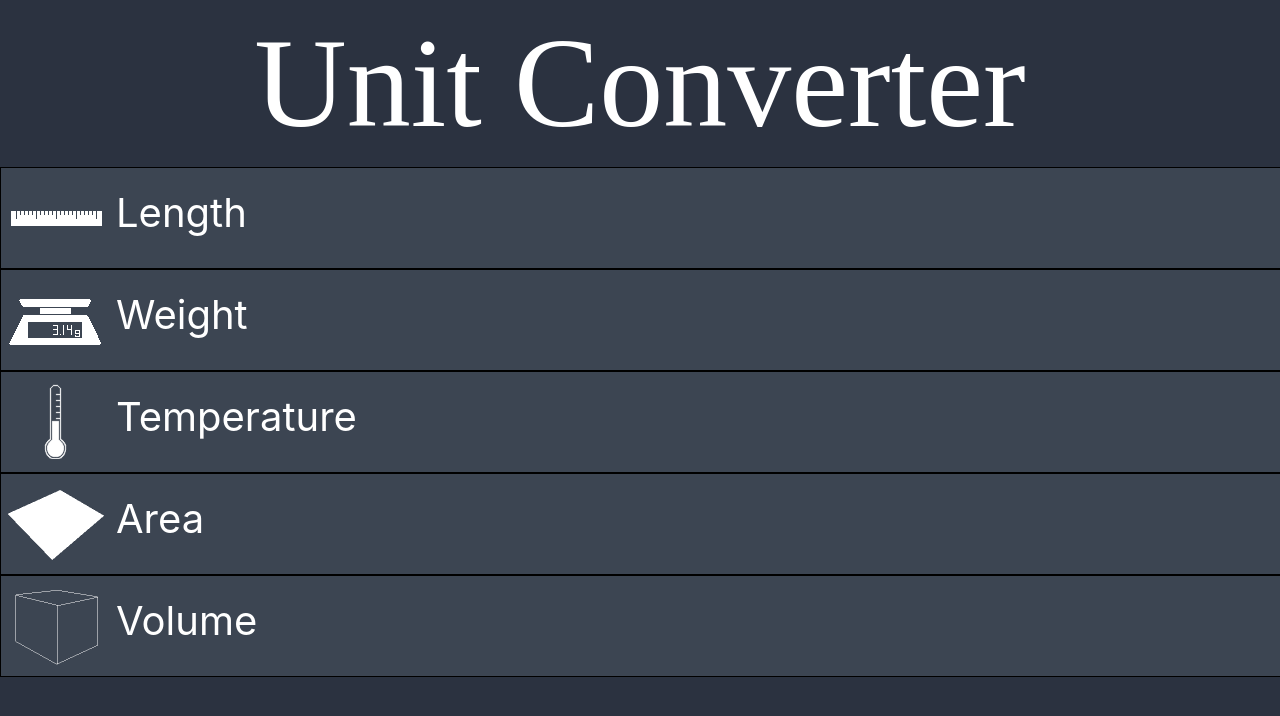
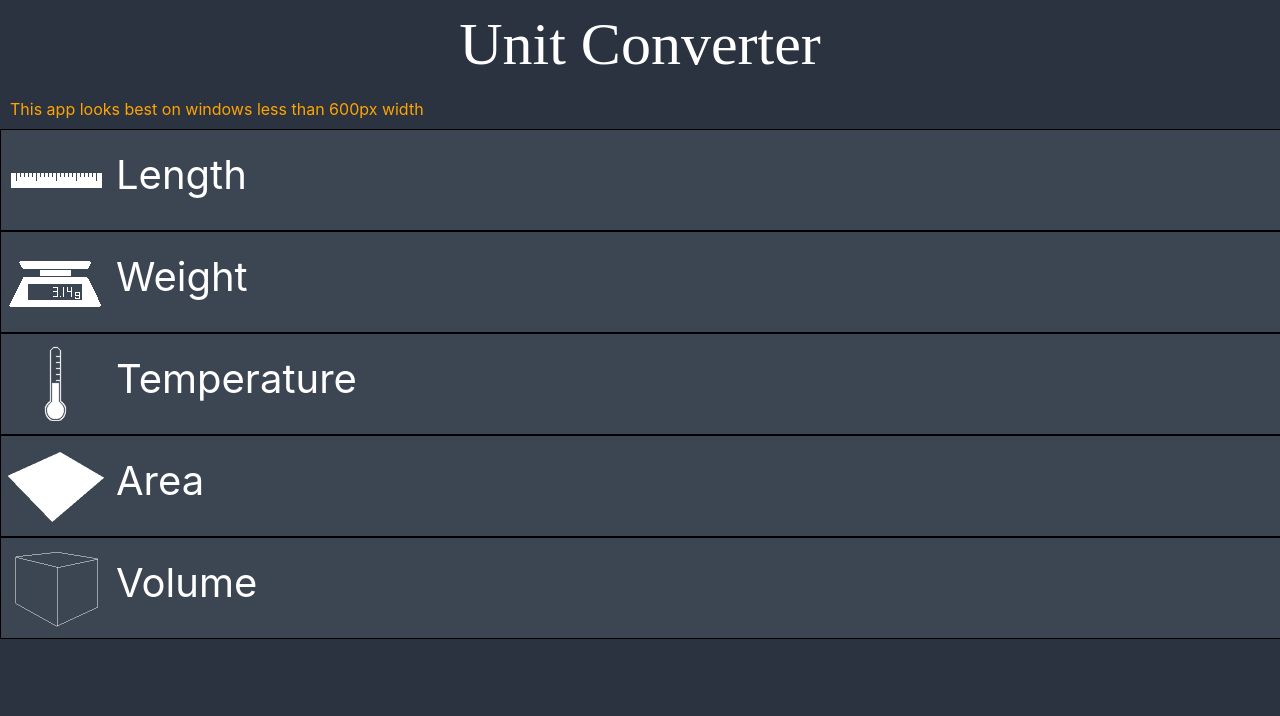
Before and after one commit to maxska/unit-converter, a React (Create React App) app: page / in a window 1280 px wide. Shown: the top 716 px of the page. Built offline with nearby package versions, Linux system fonts and the light colour scheme.

Commit message:
Added info on startpage and made logo smaller

```diff
--- a/src/App.js
+++ b/src/App.js
@@ -17,8 +17,12 @@ const Startpage = () =>
     <div className="startpage">
 
       <div className="upper">
-        <p>Unit Converter</p>
+        <p style={{fontSize: "60px"}}>Unit Converter</p>
       </div>
+
+      <p style={{color: "orange", margin: "10px"}}>
+        This app looks best on windows less than 600px width
+      </p>
 
       <div className="lower">
         <QuantityListElement quantity="length"/>
```
